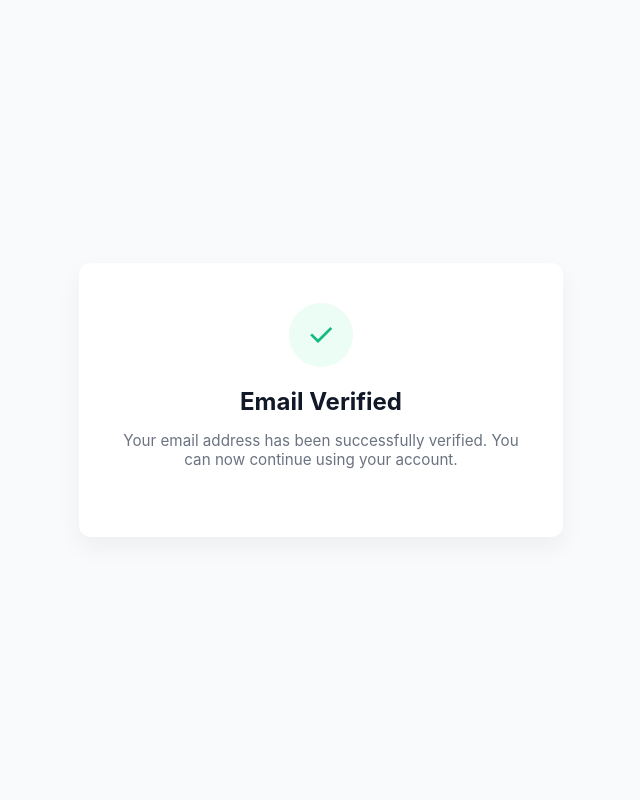
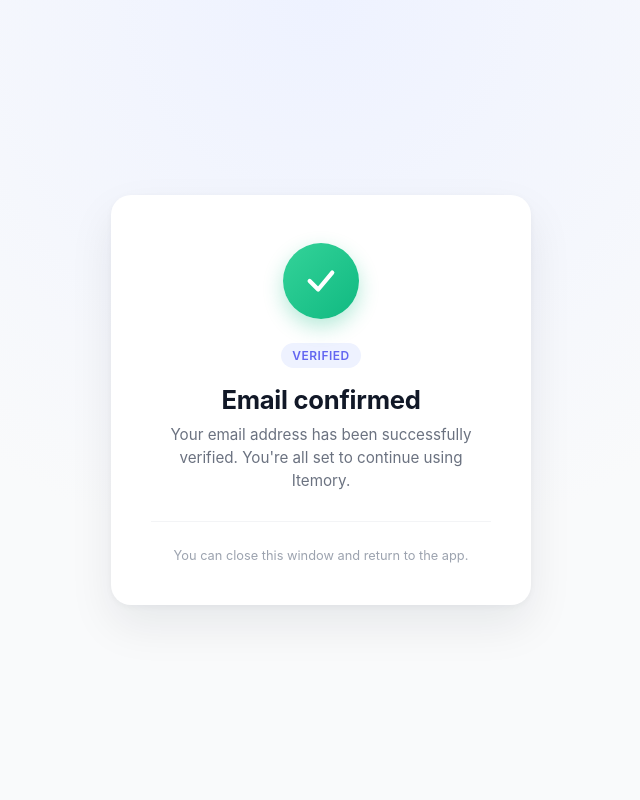
Before and after one commit to jerryren527/itemory-api, a Django app: template app/templates/verify_email.html in a window 1280 px wide. Shown: the whole page, without its empty margins (319-959 px from the left). Run offline with Django 5.2, Linux system fonts and the light colour scheme; the template is opened without the code that fills it, so the values that code supplies are empty.

Commit message:
Verify Email pages redesign

```diff
--- a/app/templates/verify_email.html
+++ b/app/templates/verify_email.html
@@ -3,74 +3,154 @@
 <head>
   <meta charset="UTF-8">
   <meta name="viewport" content="width=device-width, initial-scale=1.0">
-  <title>Itemory App - Verify Email</title>
+  <title>Itemory - Email Verified</title>
   <style>
+        :root {
+            color-scheme: light dark;
+        }
+
+        * {
+            box-sizing: border-box;
+        }
+
         body {
             margin: 0;
             font-family: -apple-system, BlinkMacSystemFont, "Segoe UI", Roboto, Helvetica, Arial, sans-serif;
-            background: #f9fafb;
+            background: radial-gradient(circle at top, #eef2ff 0%, #f9fafb 55%, #f9fafb 100%);
             color: #111827;
             display: flex;
             align-items: center;
             justify-content: center;
-            height: 100vh;
+            min-height: 100vh;
+            padding: 1.5rem;
         }
 
         .container {
             background: #ffffff;
-            padding: 2.5rem 2rem;
-            border-radius: 12px;
-            box-shadow: 0 10px 25px rgba(0, 0, 0, 0.05);
+            padding: 3rem 2.5rem 2.5rem;
+            border-radius: 20px;
+            box-shadow: 0 20px 45px rgba(17, 24, 39, 0.08), 0 2px 6px rgba(17, 24, 39, 0.04);
             max-width: 420px;
             width: 100%;
             text-align: center;
+            animation: rise 0.5s ease-out;
         }
 
         .icon {
-            width: 64px;
-            height: 64px;
-            margin: 0 auto 1.25rem;
+            width: 76px;
+            height: 76px;
+            margin: 0 auto 1.5rem;
             border-radius: 50%;
-            background: #ecfdf5;
+            background: linear-gradient(135deg, #34d399, #10b981);
             display: flex;
             align-items: center;
             justify-content: center;
-            color: #10b981;
-            font-size: 32px;
+            box-shadow: 0 8px 20px rgba(16, 185, 129, 0.3);
+            animation: pop 0.45s cubic-bezier(0.34, 1.56, 0.64, 1) 0.1s both;
+        }
+
+        .icon svg {
+            width: 34px;
+            height: 34px;
+            stroke: #ffffff;
+            stroke-width: 3;
+            fill: none;
+            stroke-linecap: round;
+            stroke-linejoin: round;
+            stroke-dasharray: 24;
+            stroke-dashoffset: 24;
+            animation: draw 0.4s ease-out 0.4s forwards;
+        }
+
+        .badge {
+            display: inline-block;
+            font-size: 0.75rem;
+            font-weight: 600;
+            letter-spacing: 0.04em;
+            text-transform: uppercase;
+            color: #6366f1;
+            background: #eef2ff;
+            padding: 0.3rem 0.7rem;
+            border-radius: 999px;
+            margin-bottom: 1rem;
         }
 
         h1 {
-            font-size: 1.5rem;
-            margin-bottom: 0.5rem;
+            font-size: 1.6rem;
+            font-weight: 700;
+            margin: 0 0 0.6rem;
+            letter-spacing: -0.01em;
         }
 
         p {
             font-size: 0.95rem;
+            line-height: 1.5;
             color: #6b7280;
-            margin-bottom: 1.75rem;
+            margin: 0 0 1.75rem;
         }
 
-        .button {
-            display: inline-block;
-            padding: 0.6rem 1.5rem;
-            border-radius: 8px;
-            background: #111827;
-            color: #ffffff;
-            text-decoration: none;
-            font-size: 0.9rem;
-            transition: background 0.2s ease;
+        .divider {
+            height: 1px;
+            background: #f3f4f6;
+            margin: 1.5rem 0;
         }
 
-        .button:hover {
-            background: #1f2937;
+        .hint {
+            font-size: 0.8rem;
+            color: #9ca3af;
+            margin: 0;
+        }
+
+        @keyframes rise {
+            from { opacity: 0; transform: translateY(12px); }
+            to { opacity: 1; transform: translateY(0); }
+        }
+
+        @keyframes pop {
+            0% { transform: scale(0.6); opacity: 0; }
+            100% { transform: scale(1); opacity: 1; }
+        }
+
+        @keyframes draw {
+            to { stroke-dashoffset: 0; }
+        }
+
+        @media (prefers-color-scheme: dark) {
+            body {
+                background: radial-gradient(circle at top, #1e1b4b 0%, #0b0f19 55%, #0b0f19 100%);
+                color: #f3f4f6;
+            }
+
+            .container {
+                background: #131826;
+                box-shadow: 0 20px 45px rgba(0, 0, 0, 0.45), 0 2px 6px rgba(0, 0, 0, 0.3);
+            }
+
+            .badge {
+                background: rgba(99, 102, 241, 0.15);
+                color: #a5b4fc;
+            }
+
+            p, .hint {
+                color: #9ca3af;
+            }
+
+            .divider {
+                background: #1f2937;
+            }
         }
     </style>
 </head>
 <body>
   <div class="container">
-    <div class="icon">✓</div>
-    <h1>Email Verified</h1>
-    <p>Your email address has been successfully verified. You can now continue using your account.</p>
-</div>
+    <div class="icon">
+      <svg viewBox="0 0 24 24"><path d="M4 12l6 6L20 6" /></svg>
+    </div>
+    <span class="badge">Verified</span>
+    <h1>Email confirmed</h1>
+    <p>Your email address has been successfully verified. You're all set to continue using Itemory.</p>
+    <div class="divider"></div>
+    <p class="hint">You can close this window and return to the app.</p>
+  </div>
 </body>
 </html>
```
Also changed, not shown: app/templates/verify_email_error.html (+108 -31 lines).
